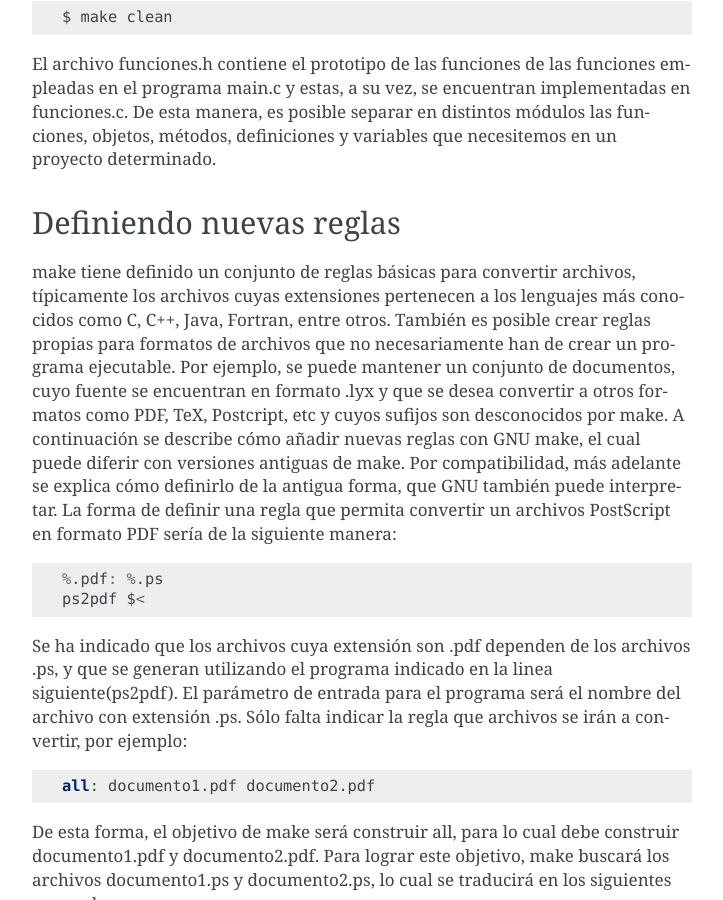
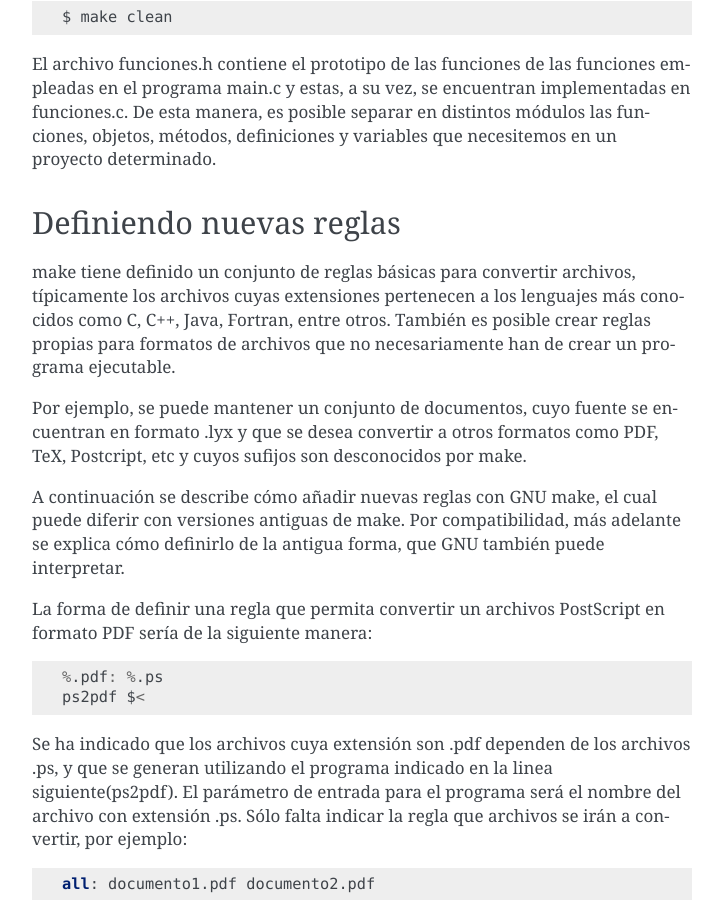
Before and after one commit to misaelnieto/programacion_gtk, a Sphinx documentation site: the page built from docs/005-gcc.rst, in a window 1280 px wide and 900 px high, scrolled down 12093 px. Shown: the whole window, without its empty margins (388-1111 px from the left). Built offline with Sphinx 7.4.7, drawn with Linux system fonts in a browser that asks for light colours; some of the changed text lies outside the part shown.

Commit message:
cambios 14

```diff
--- a/docs/005-gcc.rst
+++ b/docs/005-gcc.rst
@@ -14,7 +14,7 @@
 instrucciones que le indican la manera de comportarse. La lista de todas las opciones, modificadores y
 conmutadores es muy extensa, sin embargo todas obedecen simples reglas.
 
-* La sinopsis de uso de gcc es:
+La sinopsis de uso de gcc es:
 
 .. code-block:: c
 
@@ -23,16 +23,16 @@
 
 * Las opciones generalmente van precedidas de un guión (estilo UNIX), o un doble
   guión (estilo GNU). Las opciones estilo UNIX pueden agruparse y constar de
-  varias letras; Las opciones estilo GNU deberán indicarse por separado , en
+  varias letras; Las opciones estilo GNU deberán indicarse por separado, en
   forma de una palabra completa.
 * Algunas opciones requerirán de algún parámetro como un número, un
   directorio,un archivo, una cadena o una frase.
 * La orden gcc se puede utilizar indistintamente, no importando el lenguaje
   usado: Apegándose a unas sencillas reglas, el compilador será capaz de
-  determinar la acción a ejecutar dependiendo de la extensión de los archivos
+  determinar la acción a ejecutar dependiendo de la extensión de los archivos.
 * Finalmente, todo lo que no se reconozca como parámetro u opción, será tratado
   como archivo y, dependiendo de su extensión, éste será procesado como código
-  fuente o código objeto
+  fuente o código objeto.
 
 
 .. list-table:: Extensiones de archivo y su significado para GCC.
@@ -357,7 +357,6 @@
 
 Confrontemos ambos alcances:
 
-
 .. list-table:: Title
    :widths: 50 50
    :header-rows: 1
@@ -612,12 +611,15 @@
 make tiene definido un conjunto de reglas básicas para convertir archivos, típicamente los archivos cuyas extensiones pertenecen a los lenguajes más conocidos como C, C++, Java, Fortran, entre otros.
 También es posible crear reglas propias para formatos de archivos que no necesariamente han de
 crear un programa ejecutable.
+
 Por ejemplo, se puede mantener un conjunto de documentos, cuyo fuente se encuentran en
 formato .lyx y que se desea convertir a otros formatos como PDF, TeX, Postcript, etc y cuyos sufijos
 son desconocidos por make.
+
 A continuación se describe cómo añadir nuevas reglas con GNU make, el cual puede diferir con
 versiones antiguas de make. Por compatibilidad, más adelante se explica cómo definirlo de la antigua
 forma, que GNU también puede interpretar.
+
 La forma de definir una regla que permita convertir un archivos PostScript en formato PDF sería
 de la siguiente manera:
 
```
